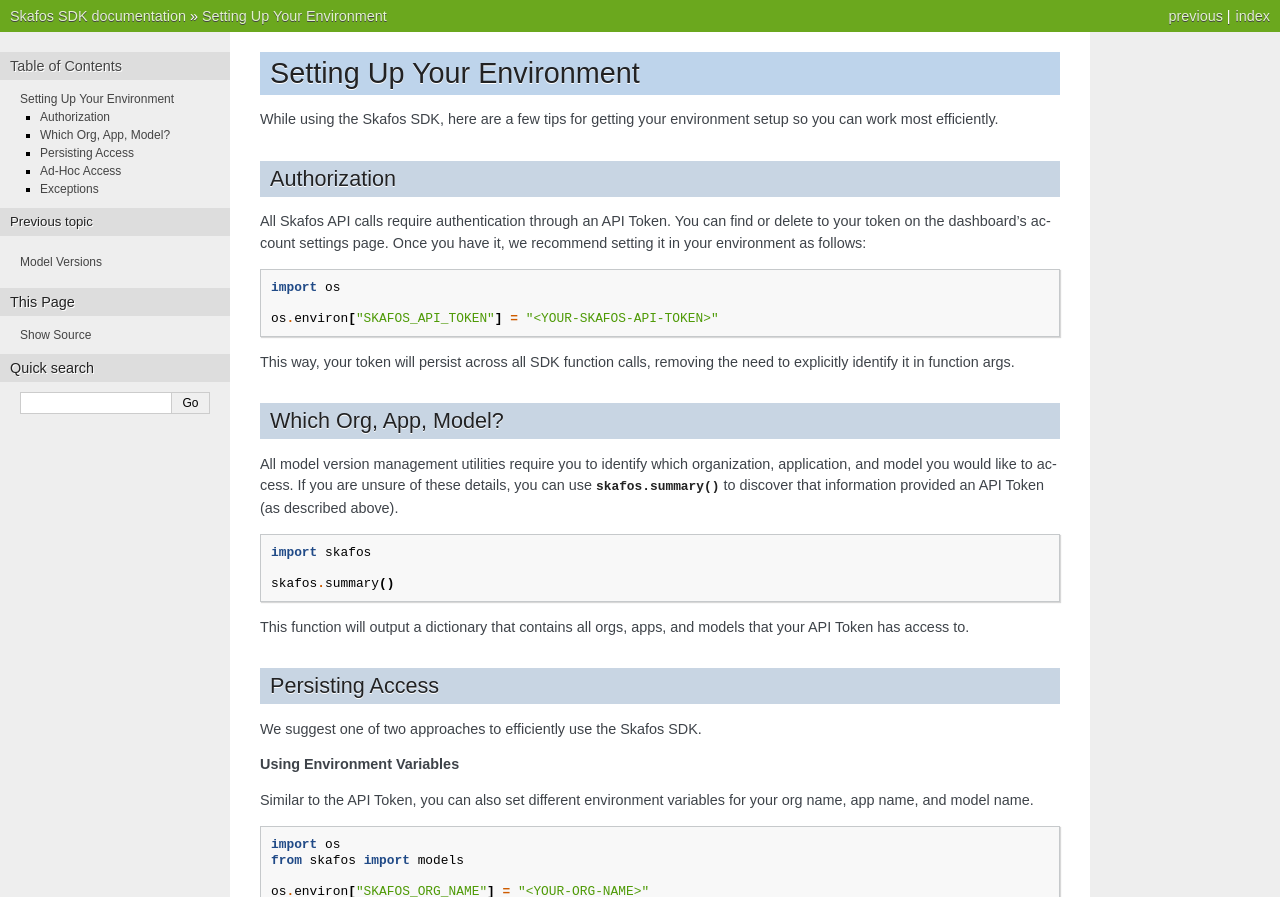
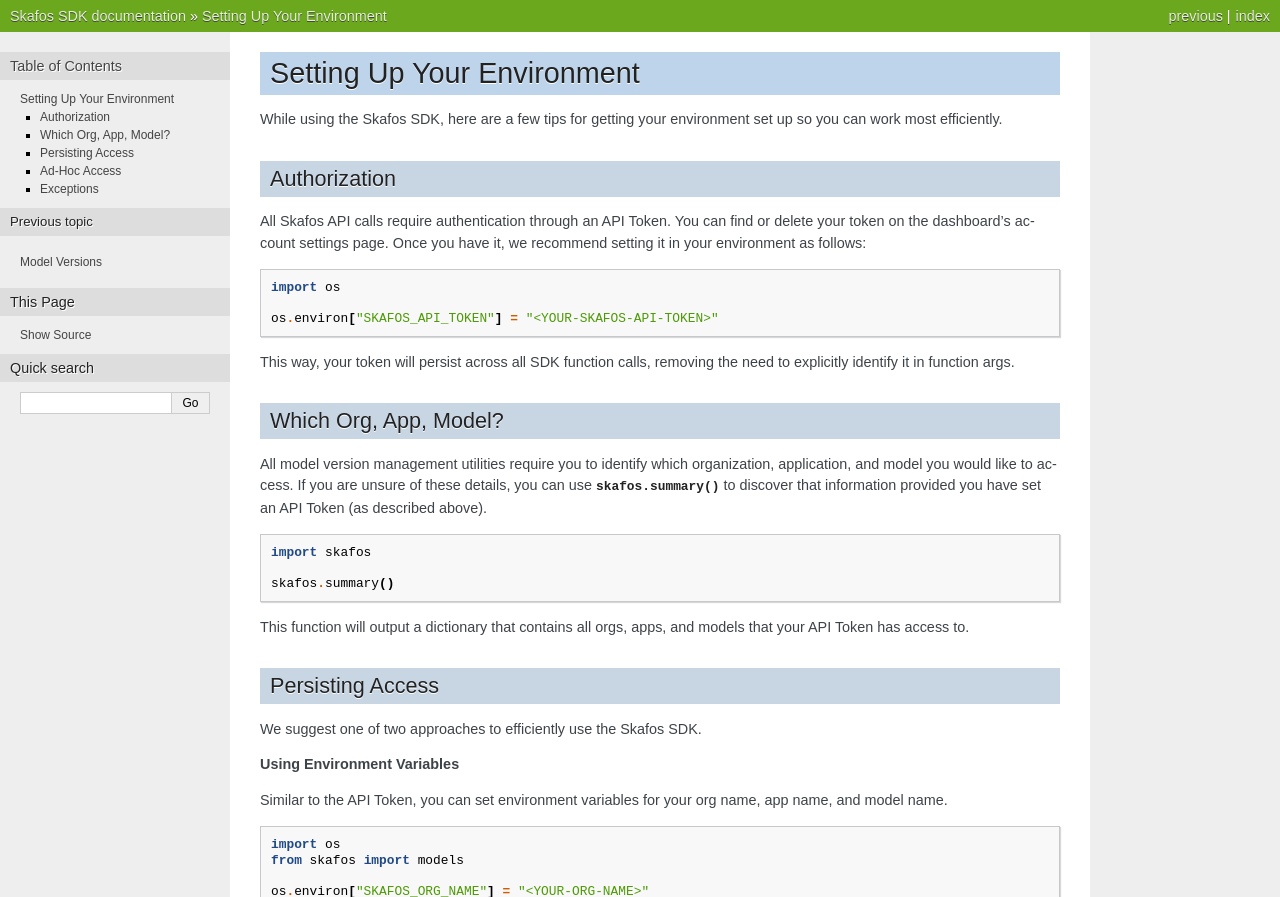
Before and after one commit to skafos/skafossdk, a Sphinx documentation site: the page built from docs/example_usage/env_setup.rst, in a window 1280 px wide. Shown: the top 897 px of the page. Built offline with Sphinx 7.4.7, drawn with Linux system fonts in a browser that asks for light colours.

Commit message:
fix typos in the env setup doc

```diff
--- a/docs/example_usage/env_setup.rst
+++ b/docs/example_usage/env_setup.rst
@@ -1,11 +1,11 @@
 Setting Up Your Environment
 ---------------------------
-While using the Skafos SDK, here are a few tips for getting your environment setup so you can work most efficiently.
+While using the Skafos SDK, here are a few tips for getting your environment set up so you can work most efficiently.
 
 
 Authorization
 =============
-All Skafos API calls require authentication through an API Token. You can find or delete to your token on the
+All Skafos API calls require authentication through an API Token. You can find or delete your token on the
 dashboard's account settings page. Once you have it, we recommend setting it in your environment as follows:
 
 .. sourcecode:: python
@@ -22,7 +22,7 @@
 ======================
 All model version management utilities require you to identify which organization, application, and model you
 would like to access. If you are unsure of these details, you can use :func:`skafos.summary()` to
-discover that information provided an API Token (as described above).
+discover that information provided you have set an API Token (as described above).
 
 .. sourcecode:: python
 
@@ -39,7 +39,7 @@
 
 **Using Environment Variables**
 
-Similar to the API Token, you can also set different environment variables for your org name, app name, and model name.
+Similar to the API Token, you can set environment variables for your org name, app name, and model name.
 
 .. sourcecode:: python
 
```
